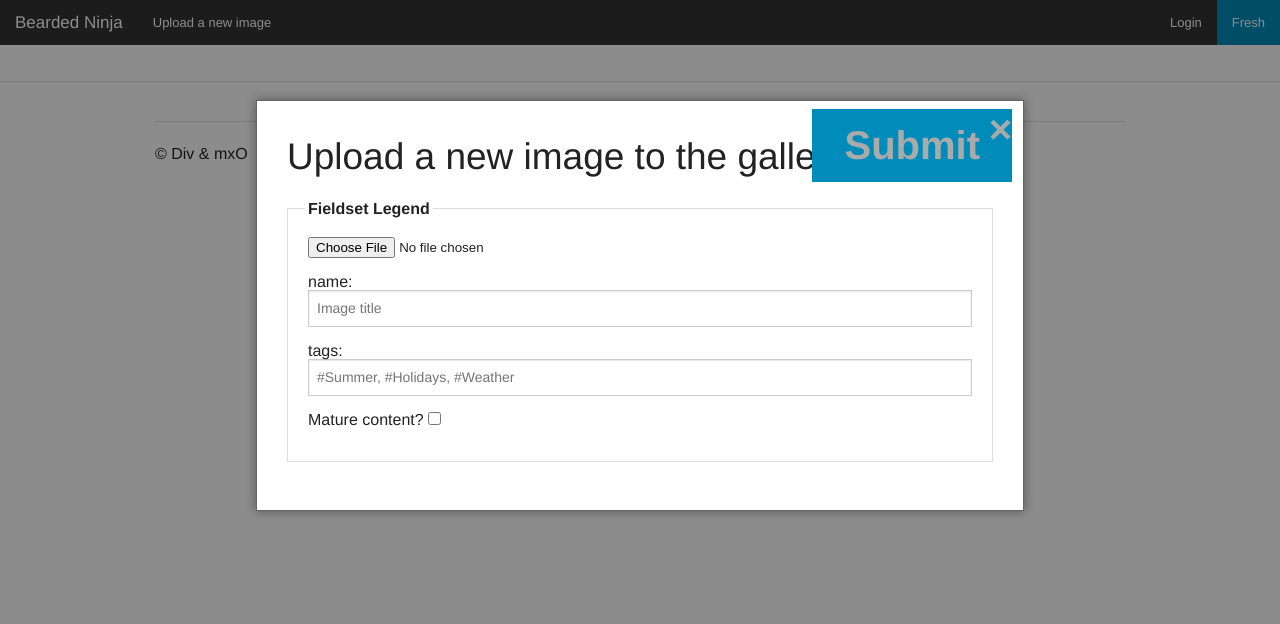
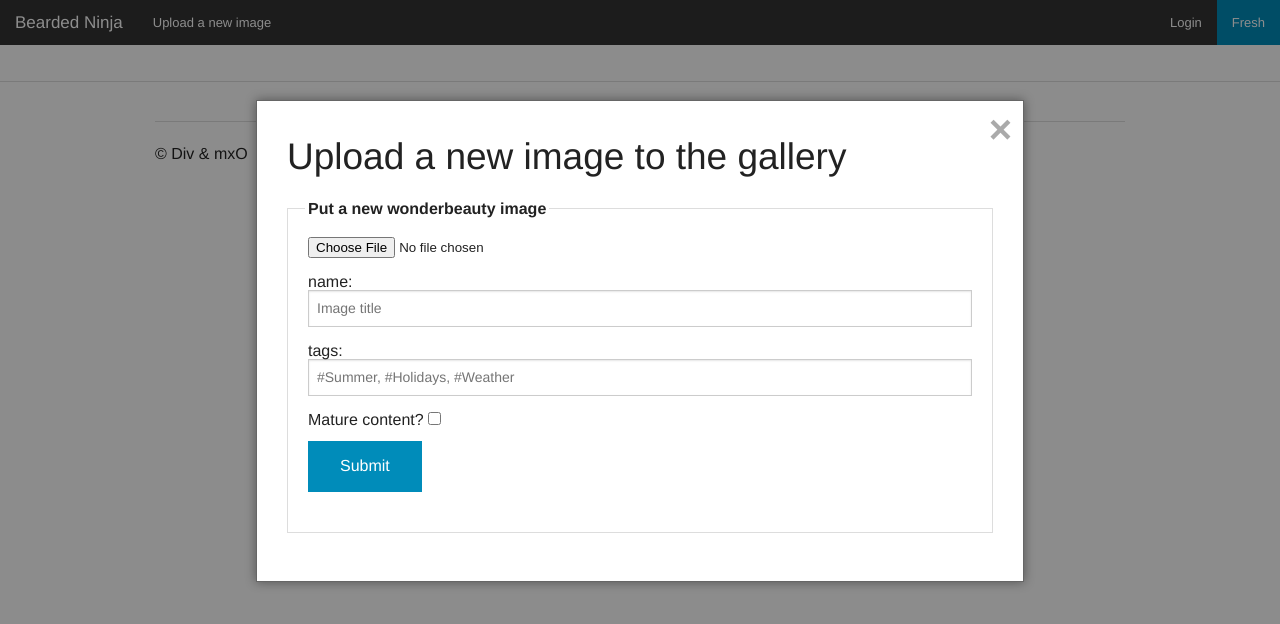
Before and after one commit to Divinare/bearded-ninja, a website: page app/index.html in a window 1280 px wide. Both pictures are taken after a click on the link "Upload a new image". Drawn offline with nearby package versions, Linux system fonts and the light colour scheme; some packages are replaced by stand-ins of ours; files that its build step writes are made by us from their sources; a script that the page names is missing.

Commit message:
Push to heroku

```diff
--- a/app/index.html
+++ b/app/index.html
@@ -63,12 +63,13 @@
 
           <form ng-controller="ImgCtrl">
             <fieldset>
-              <legend>Fieldset Legend</legend>
+              <legend>Put a new wonderbeauty image</legend>
               <input type="file" ng-file-select="onFileSelect($files)" >
               name: <input type="text" ng-model="imgNameObj" placeholder="Image title">
               tags: <input type="text" ng-model="myTagsObj" placeholder="#Summer, #Holidays, #Weather">
               Mature content? <input type="checkbox" ng-model="imgMatureObj" name="mature">
-              <buttton class="button close-reveal-modal" value="submit">Submit</buttton>
+              <br>
+              <buttton class="button" value="submit">Submit</buttton>
 
             </fieldset>
           </form>
@@ -77,11 +78,11 @@
         </div>
 
         <div id="login" class="reveal-modal medium" data-reveal>
-          <h2>Upload a new image to the gallery</h2>
+          <h2>horse</h2>
 
           <form ng-controller="ImgCtrl">
             <fieldset>
-              <legend>Fieldset Legend</legend>
+              <legend>Login to be a legend</legend>
               Username/email: <input type="text" placeholder="Image title">
               Password: <input type="password" placeholder="xxxxxxx">
 
--- a/package.json
+++ b/package.json
@@ -3,7 +3,7 @@
   "version": "0.0.0",
   "dependencies": {
     "gzippo": "^0.2.0",
-    "express": "^4.1.1"
+    "express": "^4.2.0"
   },
   "devDependencies": {
     "grunt": "^0.4.4",
```
Also changed, not shown: dist/index.html, dist/scripts/96ce9b0a.scripts.js (added), dist/scripts/9e1127de.vendor.js (added), dist/styles/786f0914.main.css (added), dist/views/main.html, dist/views/new.html (added), dist/views/photo.html.
